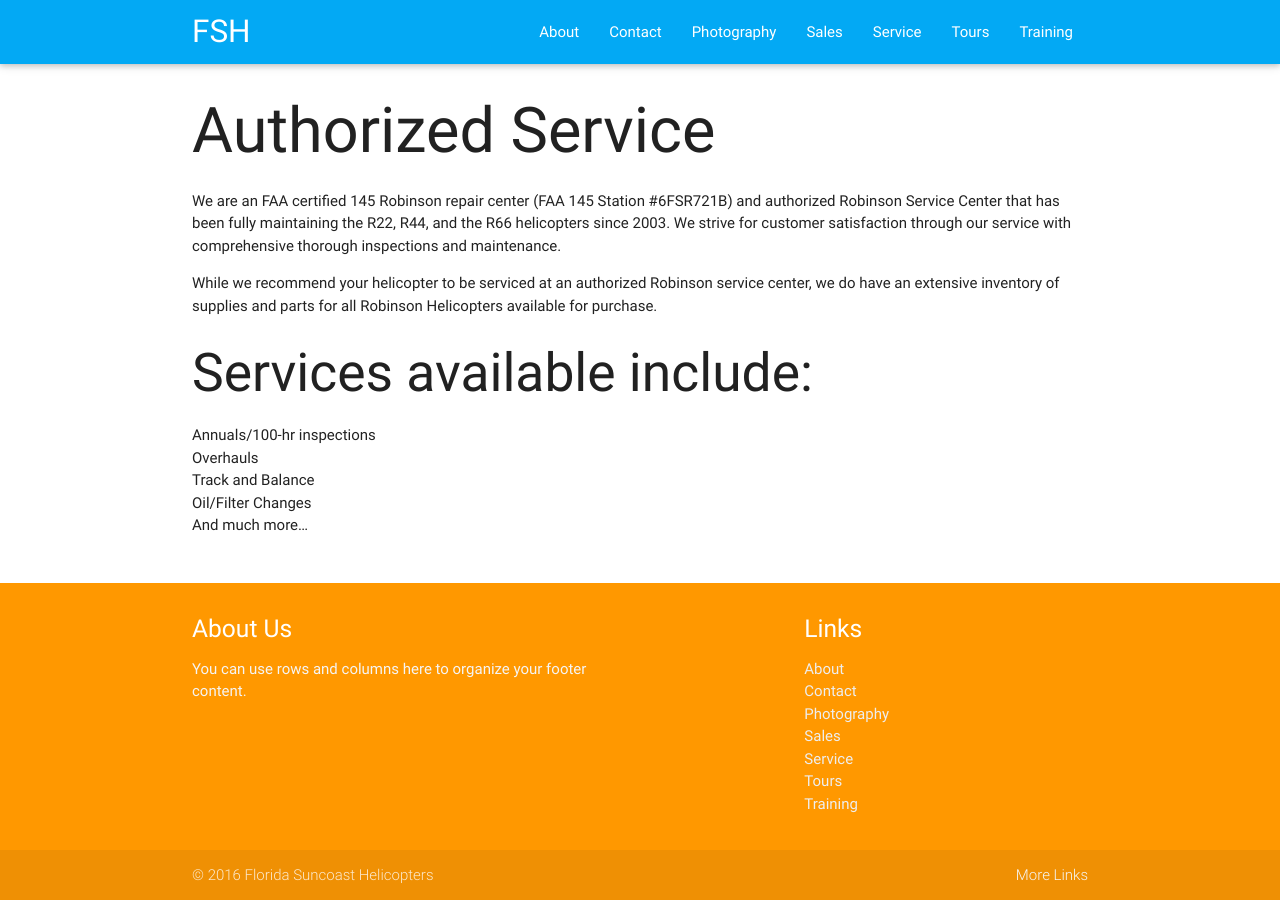
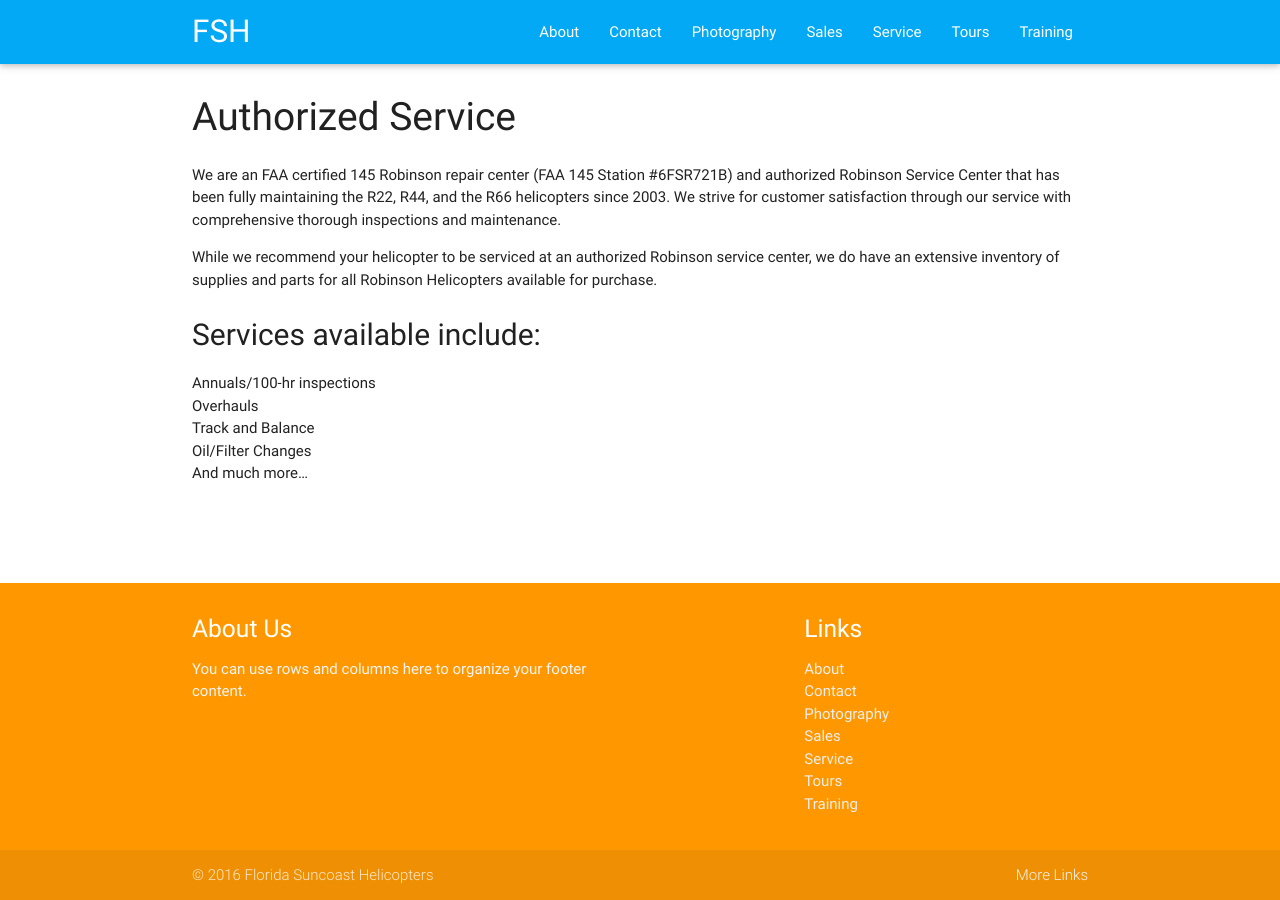
Before and after one commit to joncoop/fsh, a Jekyll site: the page built from service.html, in a window 1280 px wide. Built offline with Jekyll 4.4.1, drawn with Linux system fonts in a browser that asks for light colours; nearby versions of some CDN libraries.

Commit message:
Tinkered with heading sizes.

```diff
--- a/_layouts/page.html
+++ b/_layouts/page.html
@@ -3,7 +3,7 @@
 ---
 <div class="container">
 
-    <h1>{{ page.title }}</h1>
+    <h1 class="page-title">{{ page.title }}</h1>
 
     {{ content }}
 
--- a/about.html
+++ b/about.html
@@ -16,7 +16,7 @@
 
 <p>Whether it be for a vacation, sightseeing tour, flight training or the purchase of a new helicopter, Florida Suncoast Helicopters provides a friendly and professional experience.</p>
 
-<h2>Our Services</h2>
+<h2 class="sub-heading">Our Services</h2>
 <ul>
 <li>New and Pre-owned Helicopter Sales</li>
 <li>Flight Training</li>
--- a/css/main.scss
+++ b/css/main.scss
@@ -18,3 +18,12 @@
   flex: 1 0 auto;
 }
 /* end sticky footer code */
+
+/* custom post styles */
+.page-title {
+  font-size: 2.6rem
+}
+
+.sub-heading {
+  font-size: 2.0rem;
+}
--- a/service.html
+++ b/service.html
@@ -7,7 +7,7 @@
 
 <p>While we recommend your helicopter to be serviced at an authorized Robinson service center, we do have an extensive inventory of supplies and parts for all Robinson Helicopters available for purchase.</p>
 
-<h2>Services available include:</h2>
+<h2 class="sub-heading">Services available include:</h2>
 <ul>
 <li>Annuals/100-hr inspections</li>
 <li>Overhauls</li>
--- a/training.html
+++ b/training.html
@@ -9,7 +9,7 @@
 
 <p>Whether one is interested in beginning a career in rotorcraft or is a high time, fixed-wing pilot, interested in an add-on rating, Florida Suncoast Helicopter staff would like to help in achieving that goal. We also offer transition training to the Robinson R44, R66, and Bell 206.</p>
 
-<h2>FAQ</h2>
+<h2 class="sub-heading">FAQ</h2>
 
   <ul class="collapsible" data-collapsible="accordion">
     <li>
```
